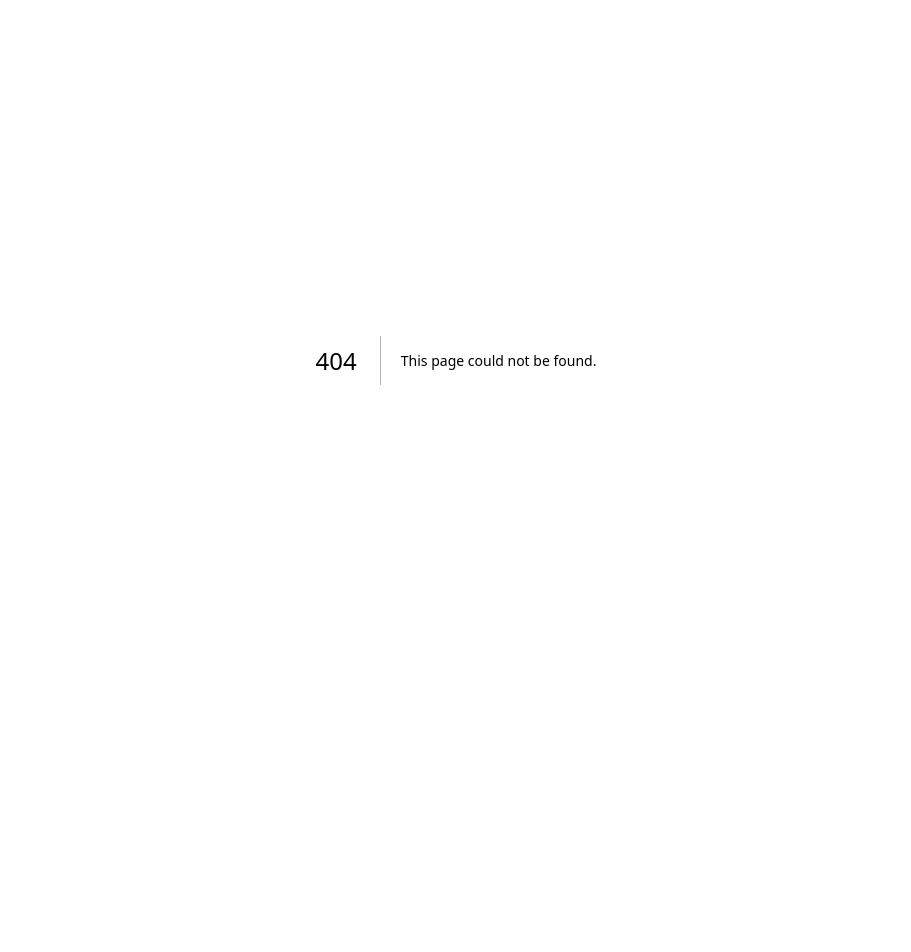
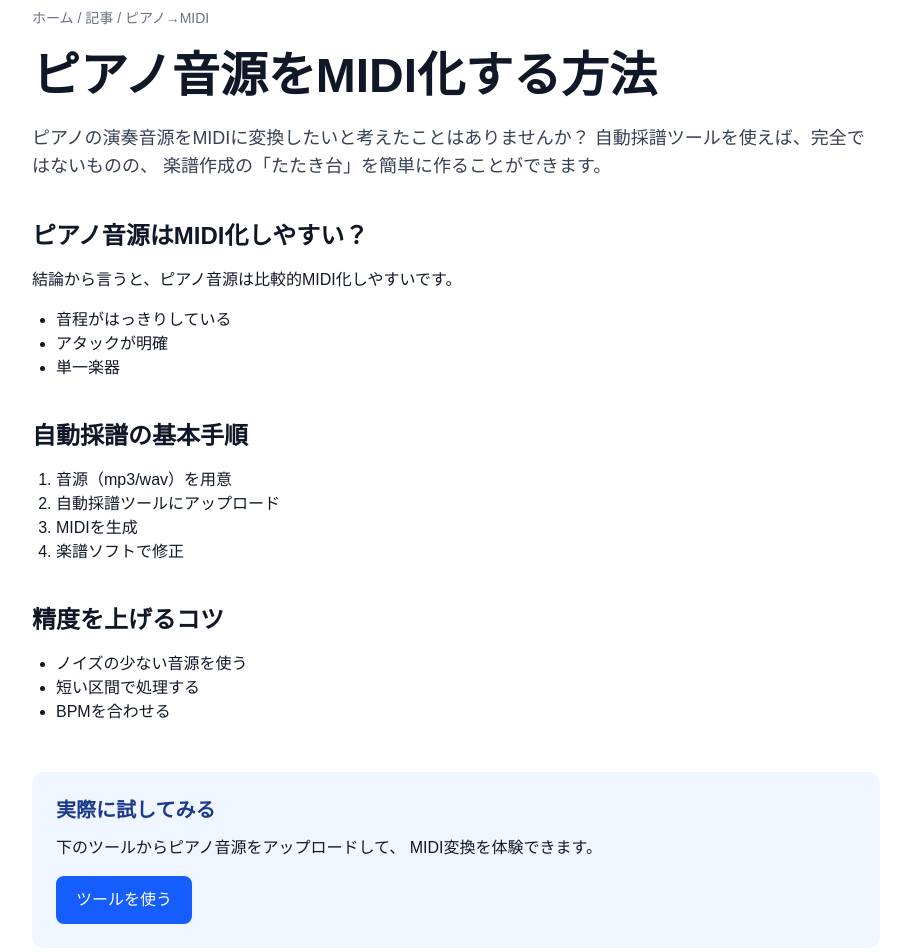
Before and after one commit to karz-engawa/auto-transcribe-site, a Next.js app: page /articles/piano-to-midi in a window 1280 px wide. Before the commit this address had no page. Shown: the part 40-992 px from the top of the page, without its empty margins (184-1095 px from the left). Before the commit the page ends 800 px from the top, so only its background shows below. Built offline with nearby package versions, Linux system fonts and the light colour scheme.

Commit message:
add piano to midi article

```diff
--- a/app/articles/page.tsx
+++ b/app/articles/page.tsx
@@ -28,6 +28,11 @@ const articles = [
     title: "自動採譜ツール比較｜MP3からMIDI変換できるおすすめ方法を解説",
     description:
       "自動採譜ツールの選び方、使い方、MP3からMIDI変換するときの注意点を初心者向けに解説します。",
+  },
+  {
+    href: "/articles/piano-to-midi",
+    title: "ピアノ音源をMIDI化する方法",
+    description: "ピアノ音源をMIDIに変換する方法とコツを解説",
   },
 ];
 
--- /dev/null
+++ b/app/articles/piano-to-midi/page.tsx
@@ -0,0 +1,119 @@
+import type { Metadata } from "next";
+import Link from "next/link";
+
+export const metadata: Metadata = {
+  title: "ピアノ音源をMIDI化する方法｜初心者でもできる自動採譜のコツ",
+  description:
+    "ピアノ音源をMIDIに変換する方法を初心者向けに解説。自動採譜ツールの使い方や精度を上げるコツも紹介します。",
+  alternates: {
+    canonical: "/articles/piano-to-midi",
+  },
+  openGraph: {
+    title: "ピアノ音源をMIDI化する方法",
+    description:
+      "ピアノ音源からMIDIを生成する方法とコツを初心者向けに解説。",
+    url: "/articles/piano-to-midi",
+    siteName: "自動採譜アプリ",
+    type: "article",
+  },
+};
+
+export default function PianoToMidiPage() {
+  const jsonLd = {
+    "@context": "https://schema.org",
+    "@type": "Article",
+    headline: "ピアノ音源をMIDI化する方法",
+    datePublished: "2026-03-29",
+  };
+
+  return (
+    <main className="min-h-screen bg-white text-gray-900">
+      <script
+        type="application/ld+json"
+        dangerouslySetInnerHTML={{ __html: JSON.stringify(jsonLd) }}
+      />
+
+      <article className="mx-auto max-w-4xl px-6 py-12">
+        <nav className="mb-6 text-sm text-gray-500">
+          <Link href="/">ホーム</Link> / <Link href="/articles">記事</Link> /
+          ピアノ→MIDI
+        </nav>
+
+        <h1 className="text-3xl font-bold md:text-5xl">
+          ピアノ音源をMIDI化する方法
+        </h1>
+
+        <p className="mt-6 text-lg text-gray-700">
+          ピアノの演奏音源をMIDIに変換したいと考えたことはありませんか？
+          自動採譜ツールを使えば、完全ではないものの、
+          楽譜作成の「たたき台」を簡単に作ることができます。
+        </p>
+
+        <section className="mt-10">
+          <h2 className="text-2xl font-bold">ピアノ音源はMIDI化しやすい？</h2>
+          <p className="mt-4">
+            結論から言うと、ピアノ音源は比較的MIDI化しやすいです。
+          </p>
+
+          <ul className="mt-4 list-disc pl-6">
+            <li>音程がはっきりしている</li>
+            <li>アタックが明確</li>
+            <li>単一楽器</li>
+          </ul>
+        </section>
+
+        <section className="mt-10">
+          <h2 className="text-2xl font-bold">自動採譜の基本手順</h2>
+
+          <ol className="mt-4 list-decimal pl-6">
+            <li>音源（mp3/wav）を用意</li>
+            <li>自動採譜ツールにアップロード</li>
+            <li>MIDIを生成</li>
+            <li>楽譜ソフトで修正</li>
+          </ol>
+        </section>
+
+        <section className="mt-10">
+          <h2 className="text-2xl font-bold">精度を上げるコツ</h2>
+
+          <ul className="mt-4 list-disc pl-6">
+            <li>ノイズの少ない音源を使う</li>
+            <li>短い区間で処理する</li>
+            <li>BPMを合わせる</li>
+          </ul>
+        </section>
+
+        <section className="mt-12 rounded-xl bg-blue-50 p-6">
+          <h2 className="text-xl font-bold text-blue-900">
+            実際に試してみる
+          </h2>
+          <p className="mt-3">
+            下のツールからピアノ音源をアップロードして、
+            MIDI変換を体験できます。
+          </p>
+
+          <Link
+            href="/tool"
+            className="mt-4 inline-block rounded-lg bg-blue-600 px-5 py-3 text-white"
+          >
+            ツールを使う
+          </Link>
+        </section>
+
+        <section className="mt-12 border-t pt-8">
+          <h2 className="text-xl font-bold">関連記事</h2>
+
+          <div className="mt-4 space-y-3">
+            <Link href="/articles/mp3-to-midi">
+              MP3をMIDIに変換する方法
+            </Link>
+            <br />
+            <Link href="/articles/auto-transcription-tools">
+              自動採譜ツール比較
+            </Link>
+          </div>
+        </section>
+      </article>
+    </main>
+  );
+}
--- a/app/page.tsx
+++ b/app/page.tsx
@@ -70,6 +70,18 @@ export default function Home() {
               MP3からMIDI変換できるツールの考え方を解説します。
             </p>
           </a>
+
+          <a
+            href="/articles/piano-to-midi"
+            className="rounded-2xl border border-gray-200 p-5 transition hover:border-blue-300 hover:shadow-sm"
+          >
+            <h3 className="text-lg font-semibold">
+              ピアノ音源をMIDI化する方法
+            </h3>
+            <p className="mt-2 text-sm text-gray-600">
+              ピアノ音源をMIDIに変換する方法とコツを解説します。
+            </p>
+          </a>
         </div>
 
         <div className="mt-8 text-center">
```
